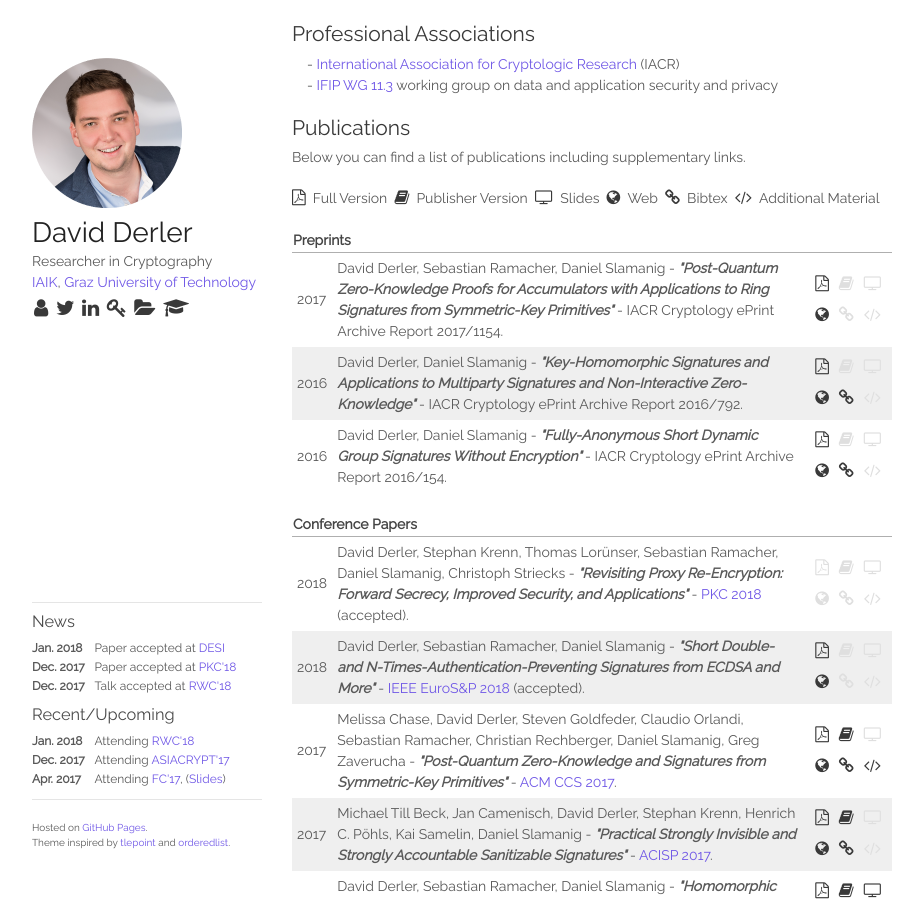
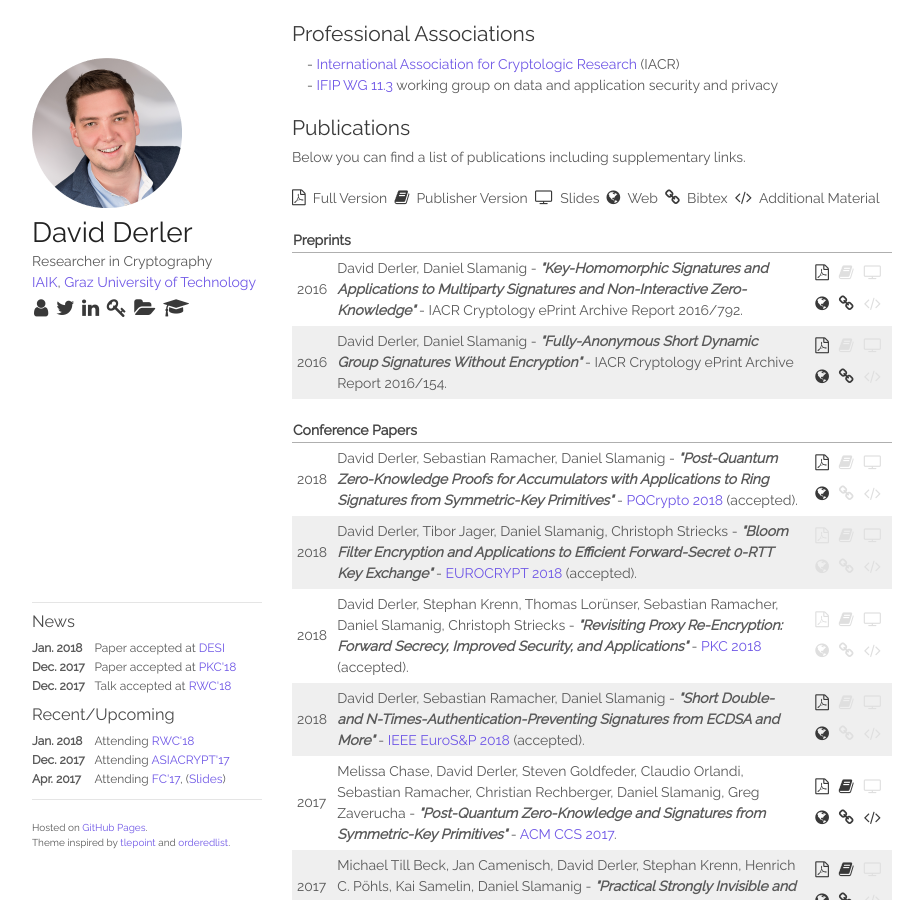
Before and after one commit to derlerd/derlerd.github.io, a Jekyll site: the page built from index.html, in a window 1280 px wide and 900 px high, scrolled down 919 px. Shown: the whole window, without its empty margins (178-1101 px from the left). Built offline with Jekyll 4.4.1, drawn with Linux system fonts in a browser that asks for light colours.

Commit message:
added EC accepted paper; added PQCrypto accepted paper

```diff
--- a/_preprints/2017-11-28-pq-acc.markdown
+++ b/_proc/2018-01-11-pq-acc.markdown
@@ -1,9 +1,11 @@
 ---
 layout: post
-year: 2017
+year: 2018
 title: Post-Quantum Zero-Knowledge Proofs for Accumulators with Applications to Ring Signatures from Symmetric-Key Primitives
 authors: David Derler, Sebastian Ramacher, Daniel Slamanig
-venue: IACR Cryptology ePrint Archive Report 2017/1154
+venue: PQCrypto 2018
+vurl: http://www.math.fau.edu/pqcrypto2018/
+vatt: (accepted)
 pdf: http://eprint.iacr.org/2017/1154.pdf
 web: http://eprint.iacr.org/2017/1154
 ---
```
Also changed, not shown: _proc/2018-01-10-bfe.markdown (added, +9 -0 lines).
